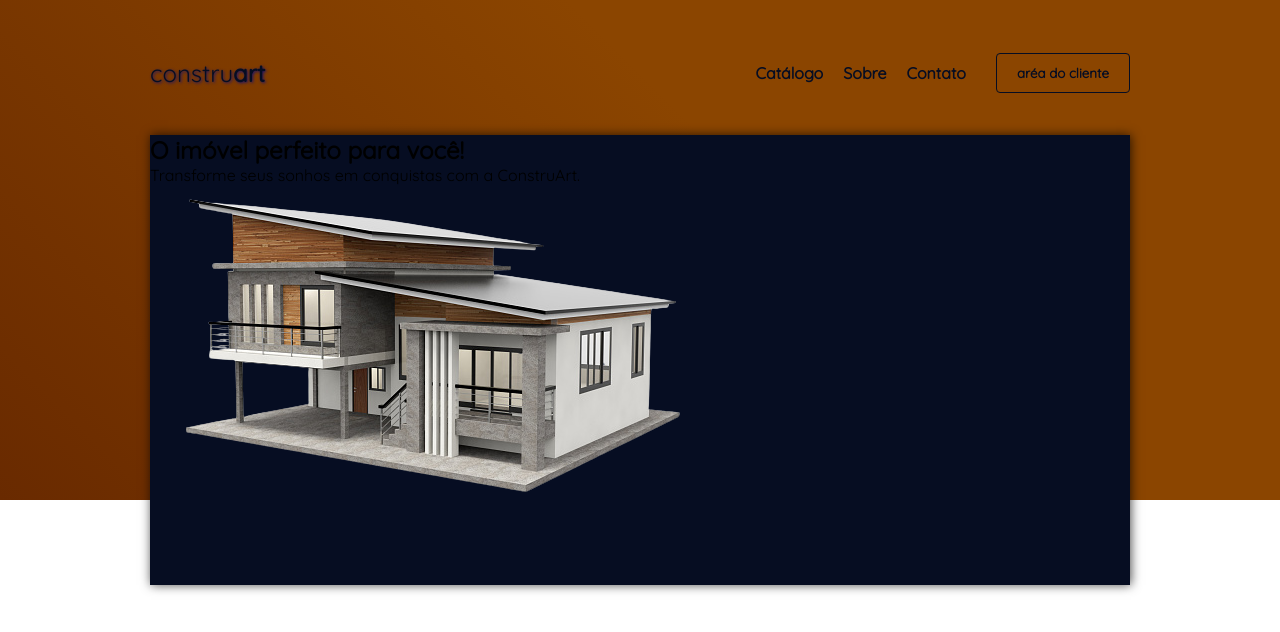
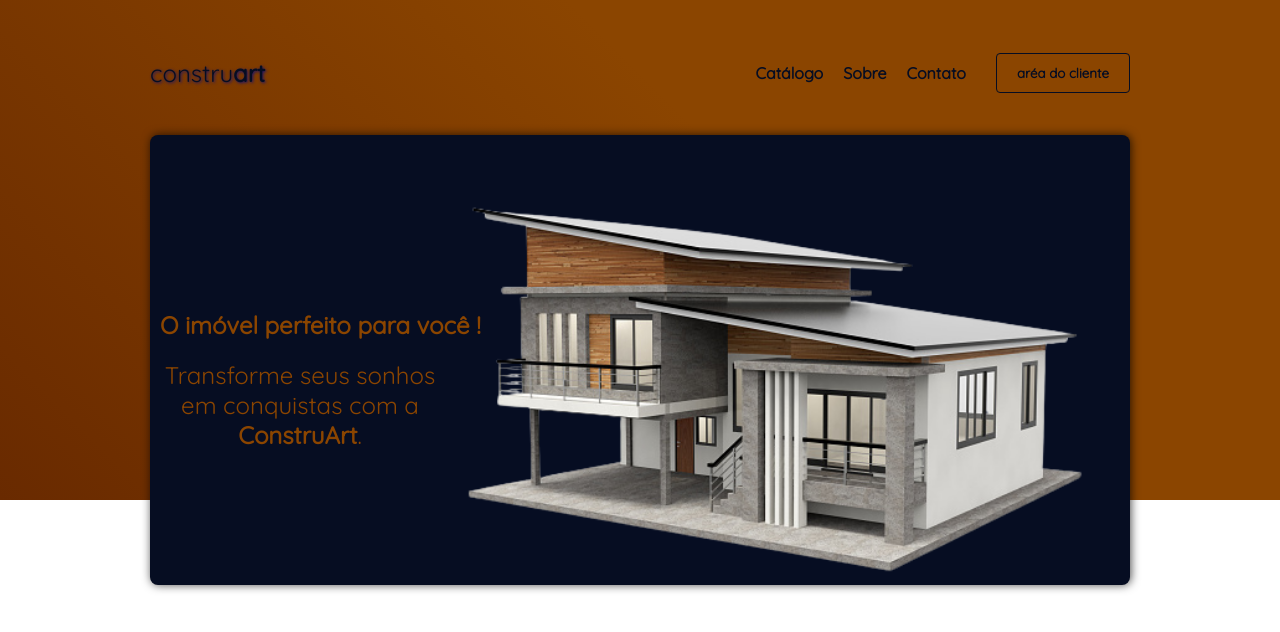
Before and after one commit to buamorim/catalogo-imobiliario-html-css, a plain HTML site: page index.html in a window 1280 px wide. Drawn offline with Linux system fonts and the light colour scheme.

Commit message:
primeira pagina finalizada

```diff
--- a/css/style.css
+++ b/css/style.css
@@ -96,6 +96,41 @@ nav ul button:hover {
   min-width: 300px;
   height: 450px;
   background: var(--blue);
-  border radius: 8px;
+  border-radius: 8px;
   box-shadow: 1px 0px 10px 0px rgba(0,0,0,0.7);
+  -webkit-box-shadow: 1px 0px 10px 0px rgba(0,0,0,0.7);
+  -moz-box-shadow: 1px 0px 10px 0px rgba(0,0,0,0.7);
+  position: relative;
+  z-index: 10;
+  padding: 10px;
 }
+
+.header-block img {
+  width: 70%;
+  position: absolute;
+  right: 2%;
+  bottom: 2%;
+}
+
+.header-block .text{
+  position: absolute;
+  bottom: 30%;
+  left: 30px;
+}
+
+.header-block .text h2{
+  color: var(--orange);
+  margin-bottom: 20px;
+  text-align: center;
+  transform: translateX(-20px);
+  transition: 0.5s;
+}
+
+.header-block .text p {
+  max-width: 280px;
+  color: var(--orange);
+  text-align: center;
+  transform: translateX(-20px);
+  transition: 0.4s;
+  font-size: 24px;
+}
--- a/index.html
+++ b/index.html
@@ -24,8 +24,8 @@
         <!--Conteúdo central primeira página-->
      <div class="header-block">
        <div class="text">
-         <h2>O imóvel perfeito para você!</h2>
-         <p>Transforme seus sonhos em conquistas com a ConstruArt.</p>
+         <h2>O imóvel perfeito para você !</h2>
+         <p>Transforme seus sonhos em conquistas com a <strong>ConstruArt</strong>.</p>
        </div>
        <img src="img/icone2.png" alt="Casa">
      </div>
```
